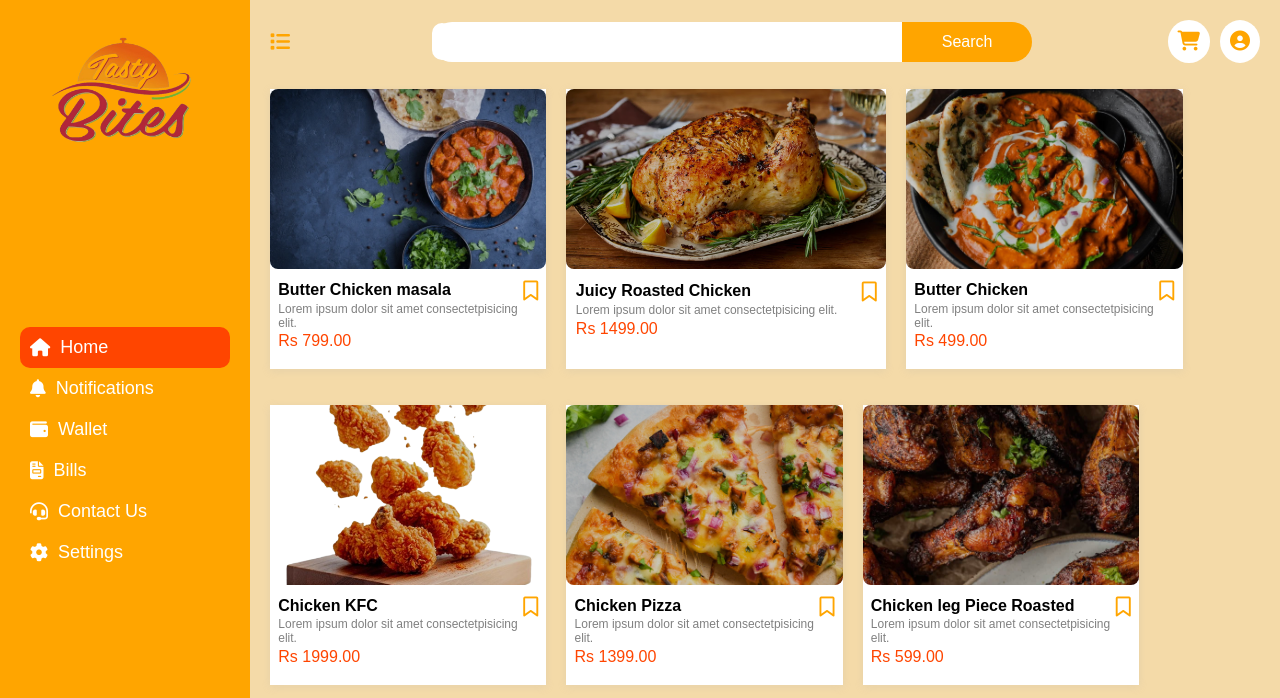
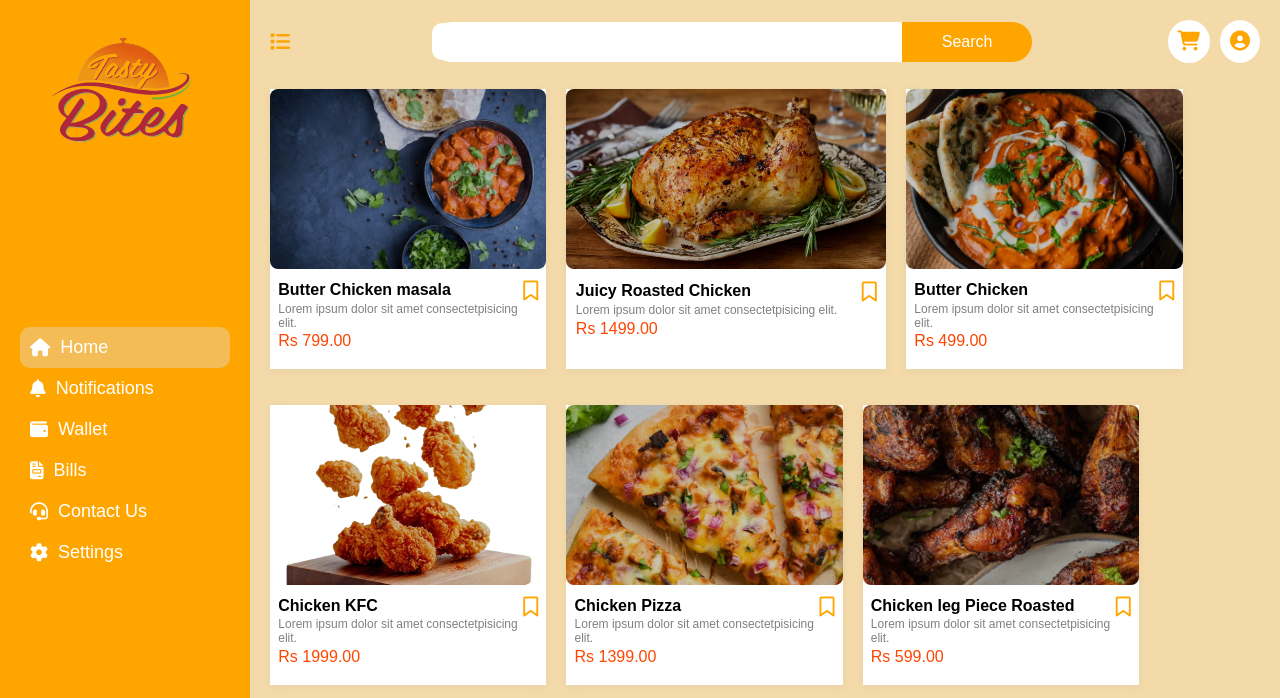
Before and after one commit to NirjalaSubedi/web-project, a plain HTML site: page home.html in a window 1280 px wide. Shown: the top 698 px of the page. Drawn offline with Linux system fonts and the light colour scheme.

```diff
--- a/home.html
+++ b/home.html
@@ -9,7 +9,7 @@
     <link rel="stylesheet" href="style.css">
     <style>
         .click{
-            background-color:orangered;
+            background-color:rgb(243, 188, 86);
         }
     </style>
 </head>
```
Also changed, not shown: index.html (+1 -1 lines).
